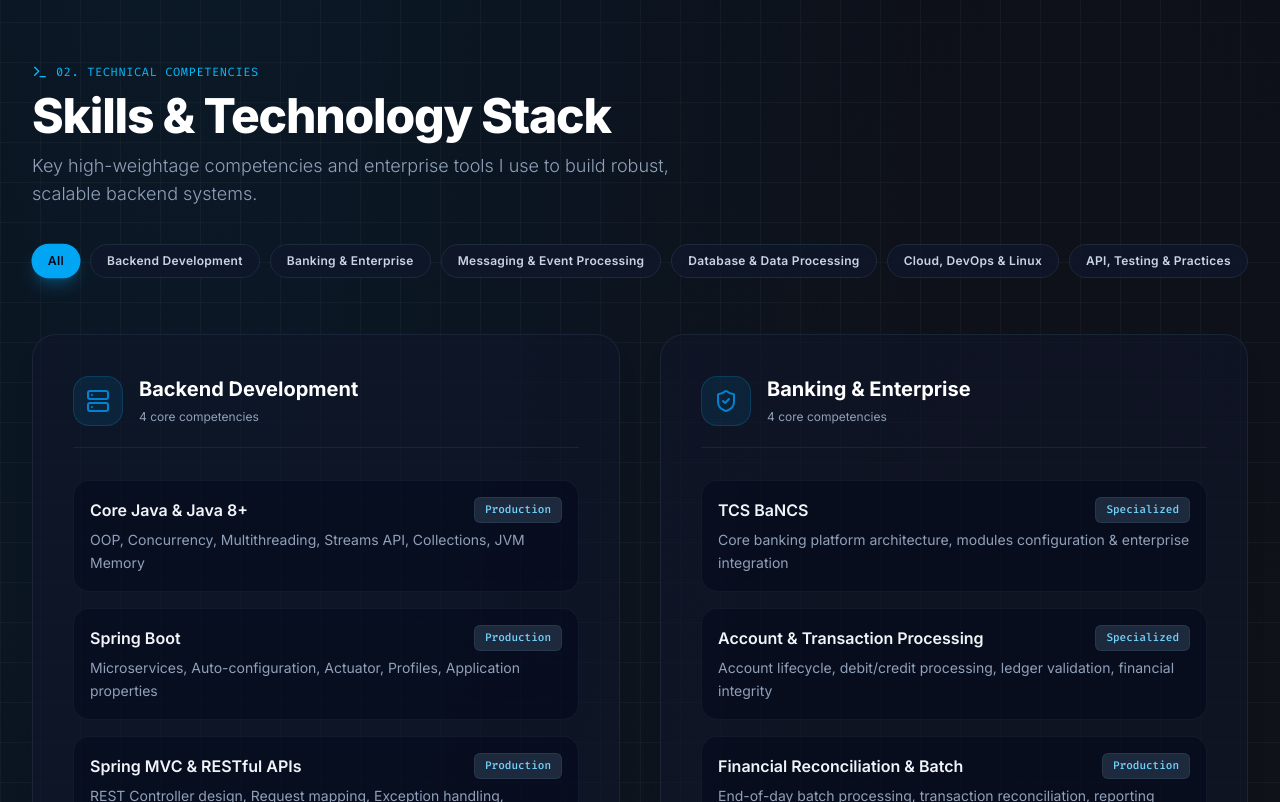
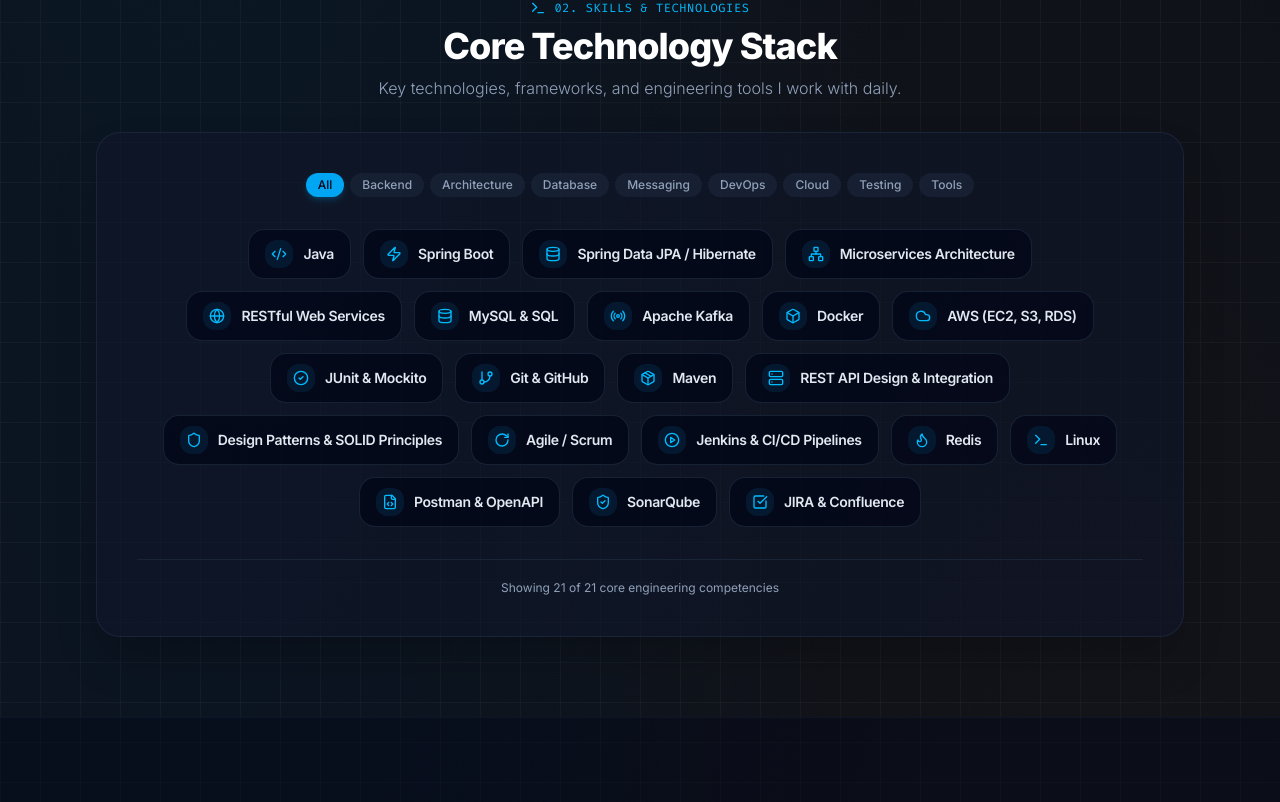
Before and after one commit to pavanhGit/pavan-portfolio, a React (Vite) app: page / in a window 1280 px wide. Shown: the part 2458-3260 px from the top of the page. Built offline with nearby package versions, Linux system fonts and the light colour scheme.

Commit message:
Redesign Skills Section into compact small tiles without long scrolling

```diff
--- a/src/components/SkillsSection.jsx
+++ b/src/components/SkillsSection.jsx
@@ -1,146 +1,155 @@
 import React, { useState } from 'react';
-import { Server, Database, Cpu, Cloud, CheckCircle, Terminal, ShieldCheck, Layers, GitBranch } from 'lucide-react';
-import { skillsData } from '../data/portfolioData';
+import {
+  Code2,
+  Zap,
+  Database,
+  Network,
+  Globe,
+  Radio,
+  Box,
+  Cloud,
+  CheckCircle2,
+  GitBranch,
+  Package,
+  Server,
+  Shield,
+  RotateCw,
+  PlayCircle,
+  Flame,
+  Terminal,
+  FileCode,
+  ShieldCheck,
+  CheckSquare,
+} from 'lucide-react';
+import { skillsList } from '../data/portfolioData';
 
 export default function SkillsSection({ theme }) {
-  const [activeCategory, setActiveCategory] = useState('All');
+  const [selectedFilter, setSelectedFilter] = useState('All');
   const isLight = theme === 'light';
 
-  const categoryIcons = {
-    'Backend Development': Server,
-    'Banking & Enterprise': ShieldCheck,
-    'Messaging & Event Processing': Cpu,
-    'Database & Data Processing': Database,
-    'Cloud, DevOps & Linux': Cloud,
-    'API, Testing & Practices': CheckCircle,
+  // Map each skill to an appropriate modern icon
+  const skillIcons = {
+    'Java': Code2,
+    'Spring Boot': Zap,
+    'Spring Data JPA / Hibernate': Database,
+    'Microservices Architecture': Network,
+    'RESTful Web Services': Globe,
+    'MySQL & SQL': Database,
+    'Apache Kafka': Radio,
+    'Docker': Box,
+    'AWS (EC2, S3, RDS)': Cloud,
+    'JUnit & Mockito': CheckCircle2,
+    'Git & GitHub': GitBranch,
+    'Maven': Package,
+    'REST API Design & Integration': Server,
+    'Design Patterns & SOLID Principles': Shield,
+    'Agile / Scrum': RotateCw,
+    'Jenkins & CI/CD Pipelines': PlayCircle,
+    'Redis': Flame,
+    'Linux': Terminal,
+    'Postman & OpenAPI': FileCode,
+    'SonarQube': ShieldCheck,
+    'JIRA & Confluence': CheckSquare,
   };
 
-  const categories = ['All', ...skillsData.map((s) => s.category)];
+  const filterTabs = ['All', 'Backend', 'Architecture', 'Database', 'Messaging', 'DevOps', 'Cloud', 'Testing', 'Tools'];
 
-  const filteredData =
-    activeCategory === 'All'
-      ? skillsData
-      : skillsData.filter((s) => s.category === activeCategory);
+  const filteredSkills = selectedFilter === 'All'
+    ? skillsList
+    : skillsList.filter((s) => s.category.toLowerCase() === selectedFilter.toLowerCase());
 
   return (
-    <section id="skills" className="py-28 md:py-36 relative">
-      <div className="max-w-7xl mx-auto px-4 sm:px-6 lg:px-8">
+    <section id="skills" className="py-16 md:py-20 relative">
+      <div className="max-w-6xl mx-auto px-4 sm:px-6 lg:px-8">
 
-        {/* Header */}
-        <div className="text-left space-y-3 mb-14">
+        {/* Compact Centered Header */}
+        <div className="text-center max-w-2xl mx-auto space-y-2.5 mb-8">
           <div
             className={`inline-flex items-center space-x-2 text-xs font-mono tracking-wider uppercase ${
               isLight ? 'text-sky-600' : 'text-sky-400'
             }`}
           >
             <Terminal className="w-4 h-4" />
-            <span>02. Technical Competencies</span>
+            <span>02. Skills & Technologies</span>
           </div>
           <h2
-            className={`text-4xl sm:text-5xl font-extrabold tracking-tight ${
+            className={`text-3xl sm:text-4xl font-extrabold tracking-tight ${
               isLight ? 'text-slate-900' : 'text-white'
             }`}
           >
-            Skills & Technology Stack
+            Core Technology Stack
           </h2>
-          <p className={isLight ? 'text-slate-600 text-base sm:text-lg max-w-2xl font-light' : 'text-slate-400 text-base sm:text-lg max-w-2xl font-light'}>
-            Key high-weightage competencies and enterprise tools I use to build robust, scalable backend systems.
+          <p className={isLight ? 'text-slate-600 text-sm sm:text-base font-light' : 'text-slate-400 text-sm sm:text-base font-light'}>
+            Key technologies, frameworks, and engineering tools I work with daily.
           </p>
+        </div>
 
-          {/* Filter Pills */}
-          <div className="flex flex-wrap gap-2.5 pt-6">
-            {categories.map((cat) => (
-              <button
-                key={cat}
-                onClick={() => setActiveCategory(cat)}
-                className={`px-4 py-2 rounded-full text-xs font-semibold tracking-wide transition-all duration-200 cursor-pointer ${
-                  activeCategory === cat
-                    ? 'bg-sky-500 text-slate-950 shadow-lg shadow-sky-500/25 scale-[1.02]'
-                    : isLight
-                    ? 'bg-slate-100 text-slate-700 border border-slate-300 hover:text-slate-900 hover:border-slate-400'
-                    : 'bg-slate-900/80 text-slate-300 border border-slate-800 hover:text-white hover:border-slate-700'
+        {/* Compact Interactive Tiles Container */}
+        <div
+          className={`p-6 sm:p-8 md:p-10 rounded-3xl border transition-all duration-300 ${
+            isLight
+              ? 'bg-white border-slate-200/90 shadow-sm'
+              : 'bg-slate-900/60 border-slate-800/80 shadow-2xl'
           }`}
         >
-                {cat}
+          {/* Quick Filter Pills */}
+          <div className="flex flex-wrap items-center justify-center gap-1.5 mb-8">
+            {filterTabs.map((tab) => (
+              <button
+                key={tab}
+                onClick={() => setSelectedFilter(tab)}
+                className={`px-3 py-1 rounded-full text-xs font-medium transition-all duration-200 cursor-pointer ${
+                  selectedFilter === tab
+                    ? 'bg-sky-500 text-slate-950 font-bold shadow-md shadow-sky-500/20'
+                    : isLight
+                    ? 'bg-slate-100 text-slate-600 hover:bg-slate-200 hover:text-slate-900'
+                    : 'bg-slate-800/60 text-slate-400 hover:bg-slate-800 hover:text-white'
+                }`}
+              >
+                {tab}
               </button>
             ))}
           </div>
-        </div>
 
-        {/* Skills Category Grid - Spacious 2-Column Layout */}
-        <div className="grid grid-cols-1 lg:grid-cols-2 gap-8 lg:gap-10 text-left">
-          {filteredData.map((group) => {
-            const IconComponent = categoryIcons[group.category] || Server;
+          {/* Compressed Small Tiles Grid */}
+          <div className="flex flex-wrap justify-center gap-3">
+            {filteredSkills.map((skill) => {
+              const IconComponent = skillIcons[skill.name] || Code2;
               return (
                 <div
-                key={group.category}
-                className={`p-8 md:p-10 rounded-3xl border transition-all duration-300 flex flex-col justify-between ${
+                  key={skill.name}
+                  className={`group flex items-center space-x-2.5 px-4 py-2.5 rounded-2xl border transition-all duration-200 hover:scale-[1.04] cursor-default ${
                     isLight
-                    ? 'bg-white border-slate-200/90 hover:border-sky-300 shadow-sm'
-                    : 'bg-slate-900/60 border-slate-800/80 hover:border-sky-500/30 shadow-xl'
+                      ? 'bg-slate-50/90 border-slate-200/90 hover:border-sky-400 hover:bg-sky-50/40 text-slate-800 hover:shadow-md'
+                      : 'bg-slate-950/70 border-slate-800/80 hover:border-sky-500/50 hover:bg-slate-950 text-slate-200 hover:shadow-lg hover:shadow-sky-500/5'
                   }`}
                 >
-                <div>
-                  {/* Category Header */}
                   <div
-                    className={`flex items-center space-x-4 mb-8 pb-5 border-b ${
-                      isLight ? 'border-slate-200' : 'border-slate-800/80'
+                    className={`p-1.5 rounded-xl transition-colors ${
+                      isLight
+                        ? 'bg-sky-50 text-sky-600 group-hover:bg-sky-100'
+                        : 'bg-sky-500/10 text-sky-400 group-hover:bg-sky-500/20'
                     }`}
                   >
-                    <div className="p-3 rounded-2xl bg-sky-500/10 text-sky-600 dark:text-sky-400 border border-sky-500/20">
-                      <IconComponent className="w-6 h-6" />
+                    <IconComponent className="w-4 h-4 shrink-0" />
                   </div>
-                    <div>
-                      <h3 className={`text-lg sm:text-xl font-bold ${isLight ? 'text-slate-900' : 'text-white'}`}>
-                        {group.category}
-                      </h3>
-                      <span className={`text-xs ${isLight ? 'text-slate-500' : 'text-slate-400'}`}>
-                        {group.skills.length} core competencies
-                      </span>
-                    </div>
-                  </div>
-
-                  {/* Skills List with spacious breathing room */}
-                  <div className="space-y-4">
-                    {group.skills.map((skill) => (
-                      <div
-                        key={skill.name}
-                        className={`group/item p-4 rounded-2xl border transition-colors ${
-                          isLight
-                            ? 'bg-slate-50/60 border-slate-200/60 hover:bg-slate-50 hover:border-slate-300'
-                            : 'bg-slate-950/40 border-slate-800/50 hover:bg-slate-950/70 hover:border-slate-700/60'
-                        }`}
-                      >
-                        <div className="flex items-center justify-between mb-1.5">
-                          <span
-                            className={`text-base font-semibold transition-colors ${
-                              isLight
-                                ? 'text-slate-900 group-hover/item:text-sky-600'
-                                : 'text-slate-100 group-hover/item:text-sky-300'
-                            }`}
-                          >
+                  <span className="text-xs sm:text-sm font-semibold tracking-tight whitespace-nowrap">
                     {skill.name}
                   </span>
-                          <span
-                            className={`text-[11px] code-font px-2.5 py-1 rounded-md border font-medium ${
-                              isLight
-                                ? 'bg-sky-50 text-sky-700 border-sky-200'
-                                : 'bg-slate-800 text-sky-300 border-slate-700/60'
-                            }`}
-                          >
-                            {skill.level}
-                          </span>
-                        </div>
-                        <p className={`text-xs sm:text-sm leading-relaxed ${isLight ? 'text-slate-600' : 'text-slate-400'}`}>
-                          {skill.desc}
-                        </p>
-                      </div>
-                    ))}
-                  </div>
-                </div>
                 </div>
               );
             })}
+          </div>
+
+          {/* Footer Count Hint */}
+          <div
+            className={`mt-8 pt-5 border-t text-center text-xs flex items-center justify-center space-x-2 ${
+              isLight ? 'border-slate-200 text-slate-500' : 'border-slate-800/80 text-slate-400'
+            }`}
+          >
+            <span>Showing {filteredSkills.length} of {skillsList.length} core engineering competencies</span>
+          </div>
+
         </div>
 
       </div>
--- a/src/data/portfolioData.js
+++ b/src/data/portfolioData.js
@@ -32,64 +32,28 @@
   ]
 };
 
-export const skillsData = [
-  {
-    category: "Backend Development",
-    icon: "Server",
-    skills: [
-      { name: "Core Java & Java 8+", level: "Production", desc: "OOP, Concurrency, Multithreading, Streams API, Collections, JVM Memory" },
-      { name: "Spring Boot", level: "Production", desc: "Microservices, Auto-configuration, Actuator, Profiles, Application properties" },
-      { name: "Spring MVC & RESTful APIs", level: "Production", desc: "REST Controller design, Request mapping, Exception handling, Interceptors" },
-      { name: "Spring Data JPA & Hibernate", level: "Production", desc: "Entity mappings, Criteria queries, Transaction management, Lazy loading" },
-    ],
-  },
-  {
-    category: "Banking & Enterprise",
-    icon: "ShieldCheck",
-    skills: [
-      { name: "TCS BaNCS", level: "Specialized", desc: "Core banking platform architecture, modules configuration & enterprise integration" },
-      { name: "Account & Transaction Processing", level: "Specialized", desc: "Account lifecycle, debit/credit processing, ledger validation, financial integrity" },
-      { name: "Financial Reconciliation & Batch", level: "Production", desc: "End-of-day batch processing, transaction reconciliation, reporting workflows" },
-      { name: "Production Support & Troubleshooting", level: "Production", desc: "Root cause analysis (RCA), log diagnostics (Log4j/Logback), defect triage" },
-    ],
-  },
-  {
-    category: "Messaging & Event Processing",
-    icon: "Cpu",
-    skills: [
-      { name: "Apache Kafka", level: "Production", desc: "Producers, Consumers, Event streams, Consumer groups, Topic partitioning" },
-      { name: "Event-Driven Architecture", level: "Production", desc: "Asynchronous processing, Inter-service decoupled communication" },
-      { name: "Redis Caching", level: "Production", desc: "In-memory caching, low-latency API acceleration, session management" },
-    ],
-  },
-  {
-    category: "Database & Data Processing",
-    icon: "Database",
-    skills: [
-      { name: "SQL & Query Optimization", level: "Production", desc: "Complex joins, Execution plan analysis, Performance tuning, Subqueries" },
-      { name: "Database Indexing & JDBC", level: "Production", desc: "B-Tree indexes, Composite indexing, Connection pooling, PreparedStatements" },
-      { name: "MySQL, Oracle & DB2", level: "Production", desc: "Enterprise relational database schemas, ACID compliance, Transactions" },
-    ],
-  },
-  {
-    category: "Cloud, DevOps & Linux",
-    icon: "Cloud",
-    skills: [
-      { name: "AWS Cloud (EC2, S3, RDS)", level: "Practical", desc: "Virtual instances, cloud storage, managed relational database services" },
-      { name: "Docker Containerization", level: "Production", desc: "Dockerfiles, Image builds, Containerized microservice deployments" },
-      { name: "Jenkins & CI/CD Pipelines", level: "Production", desc: "Automated build, test verification, and deployment pipelines" },
-      { name: "Linux & Build Tools", level: "Production", desc: "Shell navigation, Bash scripting, Maven, Git, GitHub workflow" },
-    ],
-  },
-  {
-    category: "API, Testing & Practices",
-    icon: "CheckCircle",
-    skills: [
-      { name: "REST API Integration & OpenAPI", level: "Production", desc: "Swagger, OpenAPI spec, Postman, JSON/XML contract handling" },
-      { name: "JUnit & Mockito", level: "Production", desc: "Automated unit testing, mock injection, regression suites, SonarQube quality" },
-      { name: "Agile & Software Engineering", level: "Production", desc: "Scrum, Sprint planning, SOLID principles, Design patterns, JIRA" },
-    ],
-  },
+export const skillsList = [
+  { name: "Java", category: "Backend" },
+  { name: "Spring Boot", category: "Backend" },
+  { name: "Spring Data JPA / Hibernate", category: "Backend" },
+  { name: "Microservices Architecture", category: "Architecture" },
+  { name: "RESTful Web Services", category: "Backend" },
+  { name: "MySQL & SQL", category: "Database" },
+  { name: "Apache Kafka", category: "Messaging" },
+  { name: "Docker", category: "DevOps" },
+  { name: "AWS (EC2, S3, RDS)", category: "Cloud" },
+  { name: "JUnit & Mockito", category: "Testing" },
+  { name: "Git & GitHub", category: "Tools" },
+  { name: "Maven", category: "Tools" },
+  { name: "REST API Design & Integration", category: "Backend" },
+  { name: "Design Patterns & SOLID Principles", category: "Architecture" },
+  { name: "Agile / Scrum", category: "Practices" },
+  { name: "Jenkins & CI/CD Pipelines", category: "DevOps" },
+  { name: "Redis", category: "Database" },
+  { name: "Linux", category: "DevOps" },
+  { name: "Postman & OpenAPI", category: "Tools" },
+  { name: "SonarQube", category: "Testing" },
+  { name: "JIRA & Confluence", category: "Tools" },
 ];
 
 export const workExperienceData = [
```
Also changed, not shown: 5 other files (tests, documents, lock files or other folders). Lines whose indentation alone changed are shown as unchanged.
